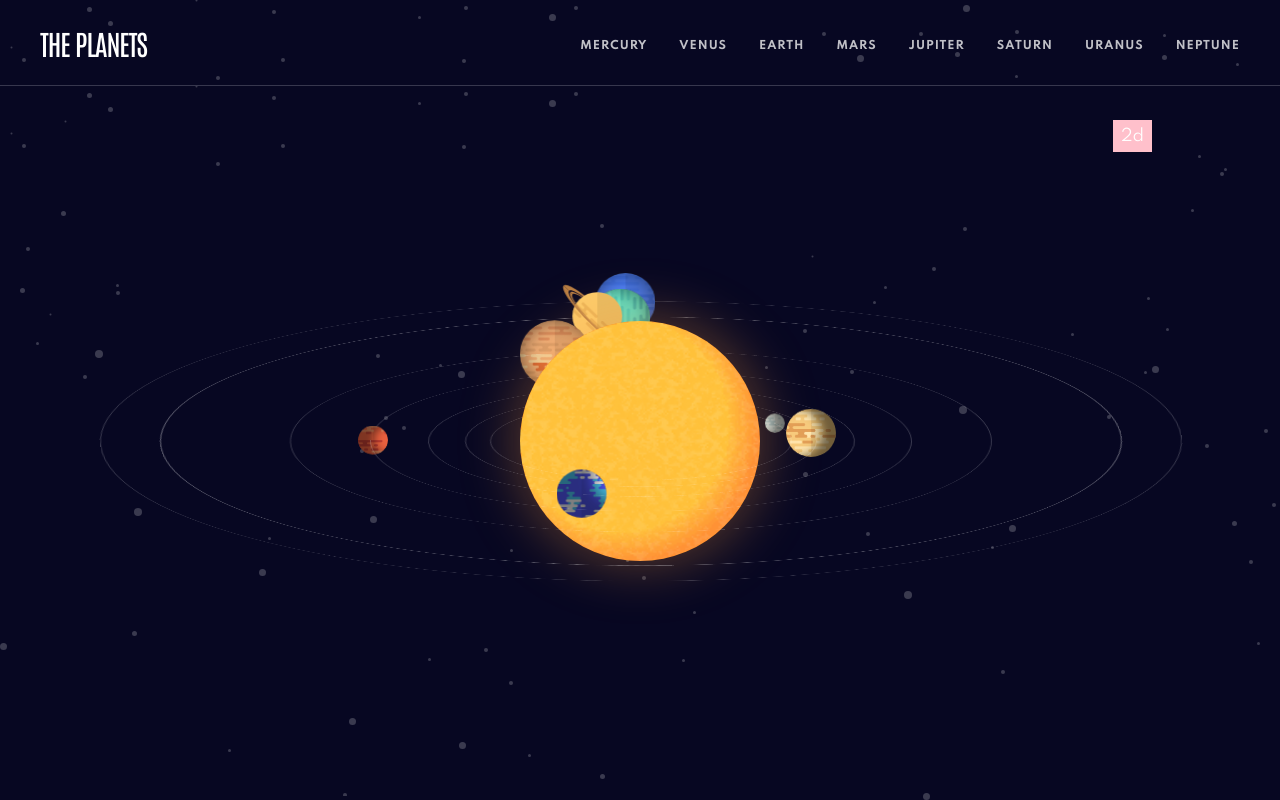
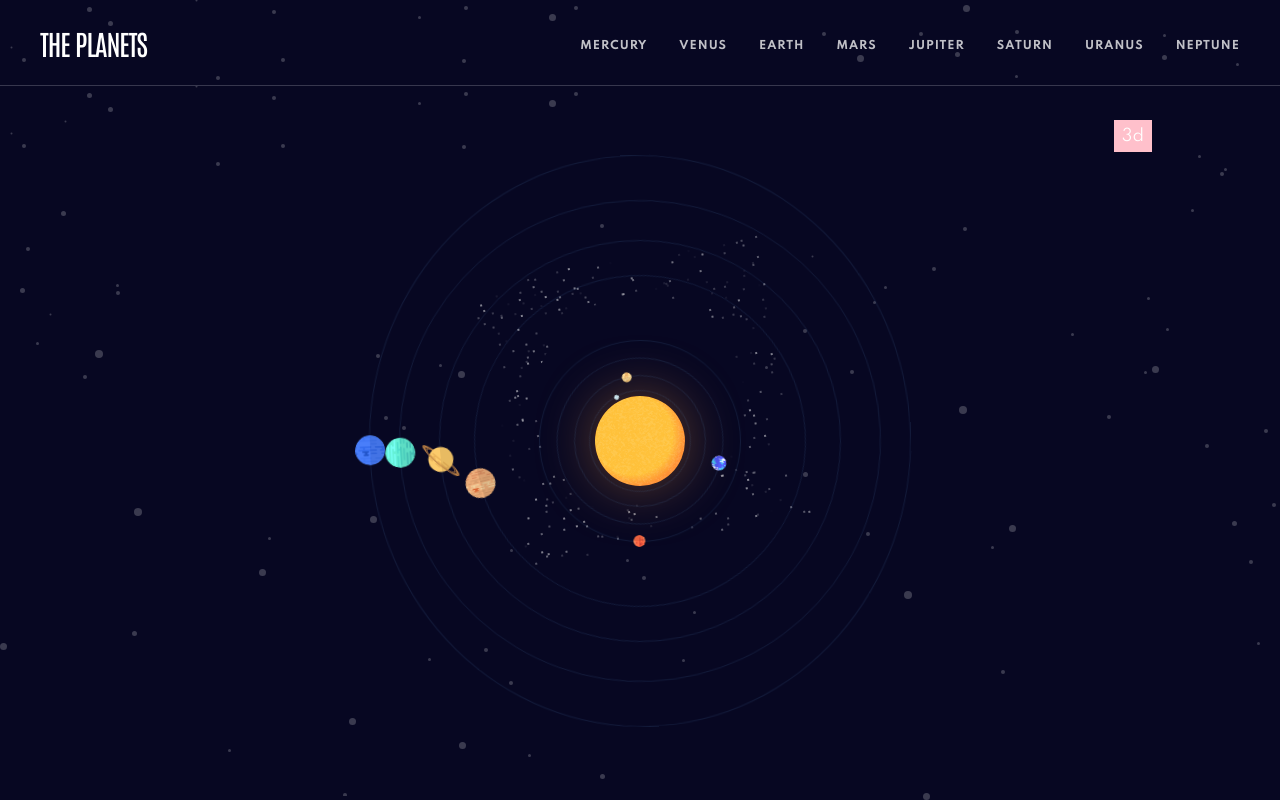
Before and after one commit to bdr-t/planets-facts, a React (Create React App) app: page / in a window 1280 px wide. Built offline with nearby package versions, Linux system fonts and the light colour scheme.

Commit message:
fix: orbits

```diff
--- a/src/App.js
+++ b/src/App.js
@@ -20,7 +20,7 @@ const App = () => {
     data[planetName ? planetName : "earth"]
   );
   const [menuPosition, setMenuPosition] = useState("overview");
-  const [solarSystem, setSolarSystem] = useState("2d");
+  const [solarSystem, setSolarSystem] = useState("3d");
   function handleChangePlanet(x) {
     setPlanetName(x.toLocaleLowerCase());
     setMenuPosition("overview");
--- a/src/Components/Orbit/Orbit.styles.js
+++ b/src/Components/Orbit/Orbit.styles.js
@@ -125,7 +125,7 @@ export const Orbit = styled.div`
   position: absolute;
   top: 50%;
   left: 50%;
-  border: 0.5px solid rgba(255, 255, 255, 0.2);
+  border: 0.5px solid rgba(102,166,229,0.12);
   border-radius: 50%;
   animation-name: orbit;
   animation-iteration-count: infinite;
@@ -145,8 +145,8 @@ export const Orbit = styled.div`
 export const MercuryOrbit = styled(Orbit)`
   width: 15em;
   height: 15em;
-  margin-top: -7.5em;
-  margin-left: -7.5em;
+  /* margin-top: -7.5em; */
+  /* margin-left: -7.5em; */
   animation-duration: 3s;
   font-size: 2em;
 `;
@@ -165,8 +165,8 @@ export const MercuryPlanet = styled(Planet)`
 export const VenusOrbit = styled(Orbit)`
   width: 7em;
   height: 7em;
-  margin-top: -3.5em;
-  margin-left: -3.5em;
+  /* margin-top: -3.5em; */
+  /* margin-left: -3.5em; */
   animation-duration: 7s;
   font-size: 5em;
   z-index: 9;
@@ -187,8 +187,8 @@ export const VenusPlanet = styled(Planet)`
 export const EarthOrbit = styled(Orbit)`
   width: 8.5em;
   height: 8.5em;
-  margin-top: -4.25em;
-  margin-left: -4.25em;
+  /* margin-top: -4.25em; */
+  /* margin-left: -4.25em; */
   animation-duration: 12s;
   font-size: 5em;
   z-index: 8;
@@ -209,8 +209,8 @@ export const EarthPlanet = styled(Planet)`
 export const MarsOrbit = styled(Orbit)`
   width: 18em;
   height: 18em;
-  margin-top: -9em;
-  margin-left: -9em;
+  /* margin-top: -9em; */
+  /* margin-left: -9em; */
   animation-duration: 22s;
   font-size: 3em;
   z-index: 7;
@@ -231,8 +231,8 @@ export const MarsPlanet = styled(Planet)`
 export const JupiterOrbit = styled(Orbit)`
   width: 10em;
   height: 10em;
-  margin-top: -5em;
-  margin-left: -5em;
+  /* margin-top: -5em; */
+  /* margin-left: -5em; */
   animation-duration: 133s;
   font-size: 7em;
   z-index: 6;
@@ -253,8 +253,8 @@ export const JupiterPlanet = styled(Planet)`
 export const SaturnOrbit = styled(Orbit)`
   width: 12em;
   height: 12em;
-  margin-top: -6em;
-  margin-left: -6em;
+  /* margin-top: -6em; */
+  /* margin-left: -6em; */
   animation-duration: 352s;
   font-size: 8em;
   z-index: 5;
@@ -279,8 +279,8 @@ export const SaturnPlanet = styled(SunPlanet)`
 export const UranusOrbit = styled(Orbit)`
   width: 16em;
   height: 16em;
-  margin-top: -8em;
-  margin-left: -8em;
+  /* margin-top: -8em; */
+  /* margin-left: -8em; */
   animation-duration: 700s;
   font-size: 6em;
   z-index: 3;
@@ -301,8 +301,8 @@ export const UranusPlanet = styled(Planet)`
 export const NeptuneOrbit = styled(Orbit)`
   width: 18em;
   height: 18em;
-  margin-top: -9em;
-  margin-left: -9em;
+  /* margin-top: -9em; */
+  /* margin-left: -9em; */
   animation-duration: 1000s;
   font-size: 6em;
   z-index: 2;
--- a/src/Components/Orbit2d/Orbit2d.js
+++ b/src/Components/Orbit2d/Orbit2d.js
@@ -19,14 +19,17 @@ import {
   UranusPlanet,
   NeptuneOrbit,
   NeptunePlanet,
+  AsteroidsBelt,
 } from "./Orbit2d.styles";
 
 const Orbit2d = ({ handleChangePlanet }) => {
   return (
+    <>
     <Body>
       <Universe>
         <Galaxy>
           <Sun />
+
           <MercuryOrbit onClick={() => handleChangePlanet("Mercury")}>
             <MercuryPlanet />
           </MercuryOrbit>
@@ -60,7 +63,10 @@ const Orbit2d = ({ handleChangePlanet }) => {
           </NeptuneOrbit>
         </Galaxy>
       </Universe>
+
     </Body>
+    <AsteroidsBelt/>
+    </>
   );
 };
 
--- a/src/Components/Orbit2d/Orbit2d.styles.js
+++ b/src/Components/Orbit2d/Orbit2d.styles.js
@@ -8,6 +8,7 @@ import jupiterImage from "../../assets/images/planet-jupiter.svg";
 import saturnImage from "../../assets/images/planet-saturn.svg";
 import uranusImage from "../../assets/images/planet-uranus.svg";
 import neptuneImage from "../../assets/images/planet-neptune.svg";
+import { asteroidsBackground } from './asteroidsBackground';
 
 import bk from "../../assets/images/background-stars.svg";
 import flare from "../../assets/images/flare.png";
@@ -56,7 +57,7 @@ export const Sun = styled(SunPlanet)`
   background-repeat: no-repeat;
   background-size: cover;
   box-shadow: 0 0 60px rgba(255, 160, 60, 0.4);
-  font-size: 12em;
+  font-size: 9em;
   background-image: url(${S});
 `;
 
@@ -70,7 +71,7 @@ export const Orbit = styled.div`
   position: absolute;
   top: 50%;
   left: 50%;
-  border: 1px solid rgba(255, 255, 255, 0.2);
+  border: 1px solid rgba(102,166,229,0.12);
   border-radius: 50%;
   animation-name: orbit;
   animation-iteration-count: infinite;
@@ -91,12 +92,12 @@ export const Orbit = styled.div`
 `;
 
 export const MercuryOrbit = styled(Orbit)`
-  width: 14em;
-  height: 14em;
-  margin-top: -7em;
-  margin-left: -7em;
+  width: 20em;
+  height: 20em;
+  /* margin-top: -7em; */
+  /* margin-left: -7em; */
   animation-duration: 3s;
-  font-size: 1em;
+  font-size: 0.5em;
   z-index: 10;
 `;
 
@@ -108,12 +109,12 @@ export const MercuryPlanet = styled(Planet)`
 `;
 
 export const VenusOrbit = styled(Orbit)`
-  width: 6em;
-  height: 6em;
-  margin-top: -3em;
-  margin-left: -3em;
+  width: 13em;
+  height: 13em;
+  /* margin-top: -3em; */
+  /* margin-left: -3em; */
   animation-duration: 7s;
-  font-size: 3em;
+  font-size: 1em;
   z-index: 9;
 `;
 
@@ -125,12 +126,12 @@ export const VenusPlanet = styled(Planet)`
 `;
 
 export const EarthOrbit = styled(Orbit)`
-  width: 7.5em;
-  height: 7.5em;
-  margin-top: -3.75em;
-  margin-left: -3.75em;
+  width: 11em;
+  height: 11em;
+  /* margin-top: -3.75em; */
+  /* margin-left: -3.75em; */
   animation-duration: 12s;
-  font-size: 3em;
+  font-size: 1.5em;
   z-index: 8;
 `;
 
@@ -142,12 +143,12 @@ left: 0%;
 `;
 
 export const MarsOrbit = styled(Orbit)`
-  width: 15em;
-  height: 15em;
-  margin-top: -7.5em;
-  margin-left: -7.5em;
+  width: 16em;
+  height: 16em;
+  /* margin-top: -7.5em; */
+  /* margin-left: -7.5em; */
   animation-duration: 22s;
-  font-size: 2em;
+  font-size: 1.25em;
   z-index: 7;
 `;
 
@@ -159,12 +160,12 @@ left: 0%;
 `;
 
 export const JupiterOrbit = styled(Orbit)`
-  width: 7.5em;
-  height: 7.5em;
-  margin-top: -3.75em;
-  margin-left: -3.75em;
+  width: 11em;
+  height: 11em;
+  /* margin-top: -3.75em; */
+  /* margin-left: -3.75em; */
   animation-duration: 133s;
-  font-size: 5em;
+  font-size: 3em;
   z-index: 6;
 `;
 
@@ -177,12 +178,12 @@ left: 0%;
 
 export const SaturnOrbit = styled(Orbit)`
 
-  width: 8em;
-  height: 8em;
-  margin-top: -4em;
-  margin-left: -4em;
+  width: 10em;
+  height: 10em;
+  /* margin-top: -4em; */
+  /* margin-left: -4em; */
   animation-duration: 352s;
-  font-size: 6em;
+  font-size: 4em;
   z-index: 5;
 `;
 
@@ -198,10 +199,10 @@ left: 0%;
 `;
 
 export const UranusOrbit = styled(Orbit)`
-  width: 18em;
-  height: 18em;
-  margin-top: -9em;
-  margin-left: -9em;
+  width: 16em;
+  height: 16em;
+  /* margin-top: -9em; */
+  /* margin-left: -9em; */
   animation-duration: 700s;
   font-size: 3em;
   z-index: 3;
@@ -215,10 +216,10 @@ export const UranusPlanet = styled(Planet)`
 `;
 
 export const NeptuneOrbit = styled(Orbit)`
-  width: 20em;
-  height: 20em;
-  margin-top: -10em;
-  margin-left: -10em;
+  width: 18em;
+  height: 19em;
+  /* margin-top: -10em; */
+  /* margin-left: -10em; */
   animation-duration: 1000s;
   font-size: 3em;
   z-index: 2;
@@ -230,3 +231,40 @@ export const NeptunePlanet = styled(Planet)`
   left: 0%;
   top: 50%;
 `;
+
+
+export const AsteroidsBelt = styled.div`
+    position: absolute;
+    top: 50%;
+    left: 50%;
+    border: 1px solid rgba(102, 166, 229, 0.12);
+    border-radius: 1000px;
+    transform: translate(-50%, -50%);
+    height: 330px;
+    width: 330px;
+    opacity: 0.7;
+    border-color: transparent;
+
+    animation: orbit 179.9558282773s linear infinite;
+
+    &::before {
+        position: absolute;
+        content: '';
+        left: 50%;
+        transform: translate(-50%, -50%);
+        top: 50%;
+        height: 210px;
+        width: 210px;
+        background: transparent;
+        border-radius: 140px !important;
+        box-shadow: ${asteroidsBackground};
+    }
+    @keyframes orbit {
+        0% {
+            transform: translate(-50%, -50%) rotate(0deg);
+        }
+        100% {
+            transform: translate(-50%, -50%) rotate(-360deg);
+        }
+    }
+`;
```
